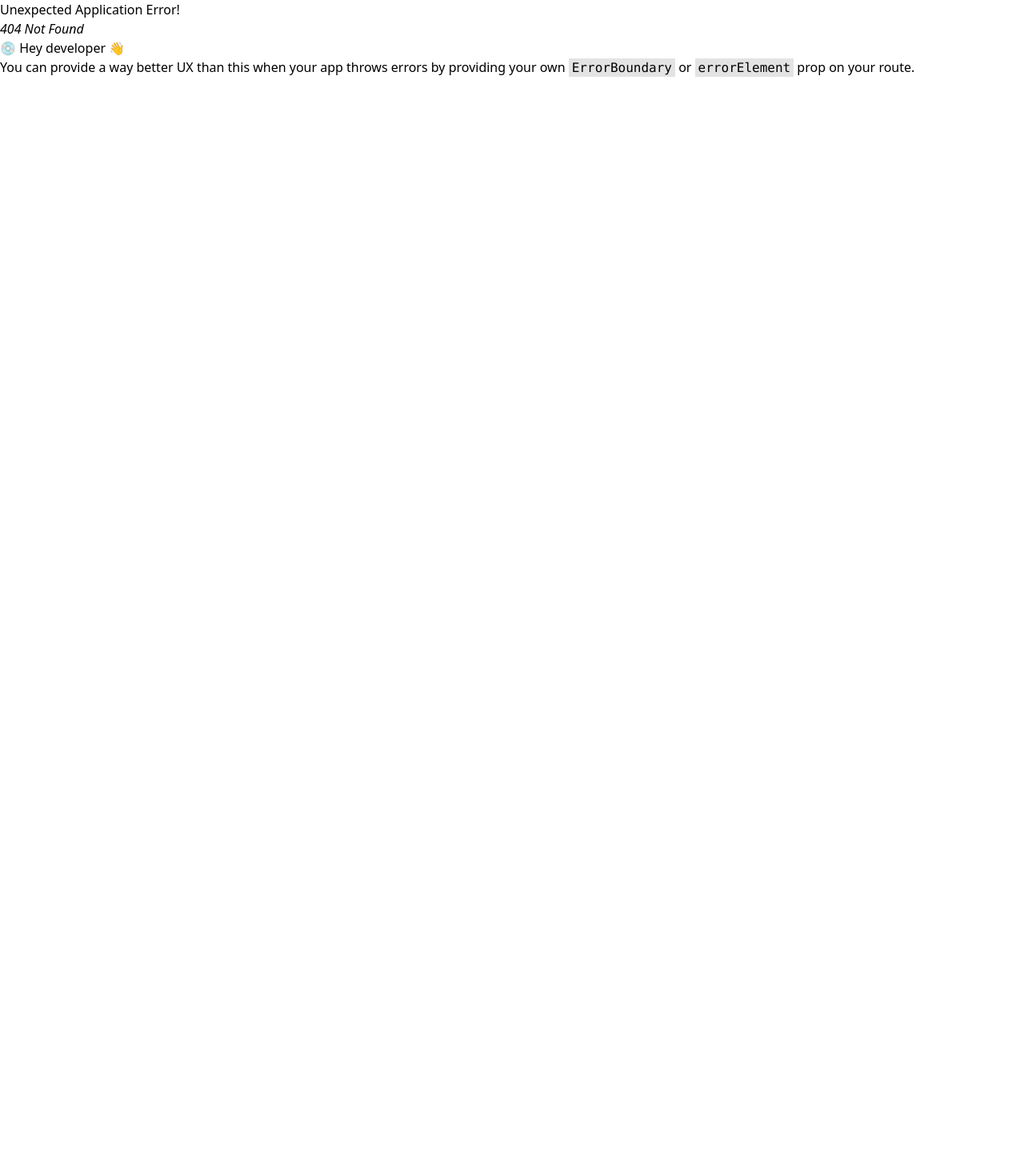
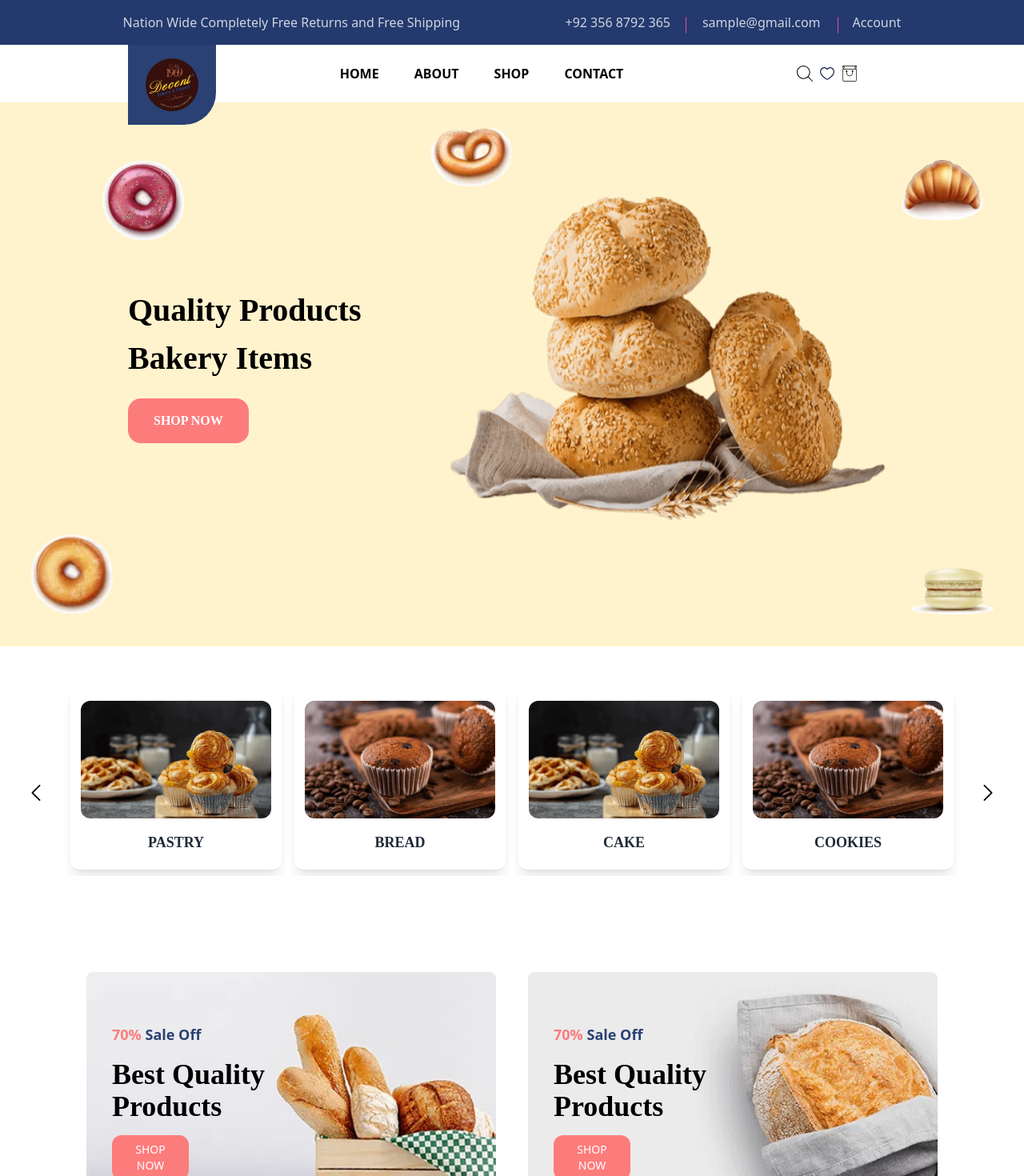
Before and after one commit to daniits/decentbakeryswl, a React (Vite) app: page /home in a window 1280 px wide. Before the commit this address had no page. Shown: the top 1470 px of the page at 80% size. Before the commit the page ends 800 px from the top, so only its background shows below. Built offline with nearby package versions, Linux system fonts and the light colour scheme; a web font is replaced by a local one.

Commit message:
footer is remaining

```diff
--- a/src/components/Layout/Navbar/Navbar.jsx
+++ b/src/components/Layout/Navbar/Navbar.jsx
@@ -2,49 +2,95 @@ import React, { useState } from 'react'
 import { Link } from 'react-router-dom'
 import SvgIcon from '../../../../public/images/Svgicon'
 import Logo from "/images/icons/logo.png"
+import Drawer from '../../UI/Drawer'
 
 
 const Navbar = () => {
 
     const [isHeartActive, setHeartActive] = useState(true);
     const [isBagActive, setBagActive] = useState(true);
+
+
+    const [showDrawer, setShowDrawer] = useState(false);
+
+    const handleOpenDrawer = () => {
+        setShowDrawer(true);
+    };
+
+    const handleCloseDrawer = () => {
+        setShowDrawer(false);
+    };
+
+
     return (
-        <nav className="flex items-center justify-between h-[9vh] px-52 py-4 relative text-black bg-white">
+        <nav className="flex items-center sm:justify-end lg:justify-between h-[9vh] px-10 lg:px-52 py-4 relative text-black bg-white">
             {/* Left: Bakery */}
-            <div className="flex items-center justify-center z-50 bg-[#2b4174] top-0 h-[100px] w-[110px] absolute rounded-br-[40px] left-40">
-                <div className='flex flex-col items-center'>
+            <div className="flex items-center justify-center z-50 bg-[#2b4174] top-0 h-[100px] w-[110px] absolute rounded-br-[40px] left-10 lg:left-40">
+                <div className="flex flex-col items-center">
                     <img src={Logo} alt="backeryLOGO" className="w-[60%] h-auto" />
-                    {/* <h1 className='text-white font-bold'>BACKERY</h1> */}
                 </div>
             </div>
 
-            <div className="flex-grow hidden  justify-center items-center gap-5 font-semibold">
-                <Link to="/home" className="hover:text-white rounded-lg px-3 py-2 transition-all duration-300 ease-in-out hover:bg-[url('/images/icons/menu_shape.png')]">HOME</Link>
-                <Link to="/about" className="hover:text-white rounded-lg px-3 py-2 transition-all duration-300 ease-in-out hover:bg-[url('/images/icons/menu_shape.png')]">ABOUT</Link>
-                <Link to="/shop" className="hover:text-white rounded-lg px-3 py-2 transition-all duration-300 ease-in-out hover:bg-[url('/images/icons/menu_shape.png')]">SHOP</Link>
-                <Link to="/contact" className="hover:text-white rounded-lg px-3 py-2 transition-all duration-300 ease-in-out hover:bg-[url('/images/icons/menu_shape.png')]">CONTACT</Link>
+            {/* Center Links */}
+            <div className="hidden lg:flex flex-grow justify-center items-center gap-5 font-semibold">
+                <Link
+                    to="/home"
+                    className="hover:text-white rounded-lg px-3 py-2 transition-all duration-300 ease-in-out hover:bg-[url('/images/icons/menu_shape.png')]"
+                >
+                    HOME
+                </Link>
+                <Link
+                    to="/about"
+                    className="hover:text-white rounded-lg px-3 py-2 transition-all duration-300 ease-in-out hover:bg-[url('/images/icons/menu_shape.png')]"
+                >
+                    ABOUT
+                </Link>
+                <Link
+                    to="/shop"
+                    className="hover:text-white rounded-lg px-3 py-2 transition-all duration-300 ease-in-out hover:bg-[url('/images/icons/menu_shape.png')]"
+                >
+                    SHOP
+                </Link>
+                <Link
+                    to="/contact"
+                    className="hover:text-white rounded-lg px-3 py-2 transition-all duration-300 ease-in-out hover:bg-[url('/images/icons/menu_shape.png')]"
+                >
+                    CONTACT
+                </Link>
             </div>
-            {/* ./icons/${iconName}.svg */}
-            <div className="flex gap-5 items-center">
-                <div className='' >
-                    <SvgIcon iconName="search" className="w-5 h-auto cursor-pointer" />
-                </div>
-                <div className='' onMouseEnter={() => setHeartActive(false)} onMouseLeave={() => setHeartActive(true)}>
+
+            {/* Right Section */}
+            <div className="flex gap-10 items-center lg:right-[10px]">
+                {/* Icons */}
+                <div className='flex gap-2'>
+                <SvgIcon iconName="search" className="w-5 h-auto cursor-pointer" />
+                <div onMouseEnter={() => setHeartActive(false)} onMouseLeave={() => setHeartActive(true)}>
                     {isHeartActive ? (
                         <SvgIcon iconName="heart" className="w-5 h-auto cursor-pointer" />
                     ) : (
                         <SvgIcon iconName="heartTwo" className="w-5 h-auto cursor-pointer" />
                     )}
                 </div>
-                <div className='' onMouseEnter={() => setBagActive(false)} onMouseLeave={() => setBagActive(true)}>
+                <div onMouseEnter={() => setBagActive(false)} onMouseLeave={() => setBagActive(true)}>
                     {isBagActive ? (
                         <SvgIcon iconName="bag" className="w-5 h-auto cursor-pointer" />
                     ) : (
                         <SvgIcon iconName="bagTwo" className="w-5 h-auto cursor-pointer" />
                     )}
+                    {/* Drawer Trigger */}
+                </div>
+                </div>
+                <div className="lg:hidden ">
+                    <Drawer showDrawer={showDrawer} handleClose={handleCloseDrawer} />
+                    <SvgIcon
+                        iconName="threeLines"
+                        onClick={handleOpenDrawer}
+                        className="w-5 h-5 cursor-pointer"
+                    />
                 </div>
             </div>
         </nav>
+
     )
 }
 
--- /dev/null
+++ b/src/components/Pages/AboutUs/AboutUs.jsx
@@ -0,0 +1,11 @@
+import React from 'react'
+
+const AboutUs = () => {
+  return (
+    <div>
+      <h1>About Us is yet to be build</h1>
+    </div>
+  )
+}
+
+export default AboutUs
--- /dev/null
+++ b/src/components/Pages/Contact/Contact.jsx
@@ -0,0 +1,11 @@
+import React from 'react'
+
+const Contact = () => {
+  return (
+    <div>
+      <h1>Contact page is yet to be build</h1>
+    </div>
+  )
+}
+
+export default Contact
--- a/src/components/Pages/Home/Sections/BestSeller/BestSeller.jsx
+++ b/src/components/Pages/Home/Sections/BestSeller/BestSeller.jsx
@@ -1,6 +1,8 @@
 import React from "react";
 import Slider from "react-slick";
 import SvgIcon from "../../../../../../public/images/Svgicon";
+import "slick-carousel/slick/slick.css";
+import "slick-carousel/slick/slick-theme.css";
 
 // function NextArrow(props) {
 //     const { className, style, onClick } = props;
@@ -106,19 +108,20 @@ function BestSeller() {
         prevArrow: <PrevArrow />,
         responsive: [
             {
-                breakpoint: 1024,
-                settings: { slidesToShow: 3 },
+                breakpoint: 1200,
+                settings: { slidesToShow: 3, slidesToScroll: 1 },
+            },
+            {
+                breakpoint: 1050,
+                settings: { slidesToShow: 2, slidesToScroll: 1 },
             },
             {
                 breakpoint: 768,
-                settings: { slidesToShow: 2 },
-            },
-            {
-                breakpoint: 480,
-                settings: { slidesToShow: 1 },
+                settings: { slidesToShow: 1, slidesToScroll: 1 },
             },
         ],
     };
+
 
     return (
         <div className="mx-20 px-0 py-10 relative">
@@ -131,13 +134,13 @@ function BestSeller() {
             <Slider {...settings}>
                 {products.map((product, key) => (
                     <div key={key} className="p-4 h-full">
-                    <div className="relative bg-white border border-gray-200 w-[360px] mx-auto rounded-3xl group overflow-hidden shadow-md hover:shadow-lg transform hover:-translate-y-2 transition-all duration-300">
+                    <div className="relative bg-white border border-gray-200 sm:w-[280px] md:w-[300px] lg:w-[300px] mx-auto rounded-3xl group overflow-hidden shadow-md hover:shadow-lg transform hover:-translate-y-2 transition-all duration-300">
                         {/* Image Section */}
                         <div className="flex items-center justify-center mx-auto w-full h-[240px]  overflow-hidden">
                             <img
                                 src={product.img}
                                 alt={product.name}
-                                className="w-[90%] h-full object-cover group-hover:pop-up3   "
+                                className="w-[90%] h-full object-cover group-hover:pop-up3"
                             />
                             {/* Tag */}
                             <div className="absolute top-3 left-3 bg-red-500 text-white text-xs font-bold px-3 py-1 rounded-full shadow-md">
@@ -162,7 +165,6 @@ function BestSeller() {
                         </div>
                     </div>
                 </div>
-
                 ))}
             </Slider>
         </div>
--- /dev/null
+++ b/src/components/Pages/Shop/Shop.jsx
@@ -0,0 +1,11 @@
+import React from 'react'
+
+const Shop = () => {
+  return (
+    <div>
+      <h1>Shop is yet to be build</h1>
+    </div>
+  )
+}
+
+export default Shop
--- /dev/null
+++ b/src/components/UI/Drawer.jsx
@@ -0,0 +1,69 @@
+import React from 'react';
+import { Link } from 'react-router-dom';
+
+const Drawer = ({ showDrawer, handleClose }) => {
+    return (
+        <div
+            className={`fixed inset-0 z-50 ${showDrawer ? 'pointer-events-auto' : 'pointer-events-none'}`}
+        >
+            {/* Overlay */}
+            <div
+                className={`fixed inset-0 bg-black bg-opacity-50 transition-opacity duration-300 ${
+                    showDrawer ? 'opacity-100' : 'opacity-0'
+                }`}
+                onClick={handleClose}
+            ></div>
+
+            {/* Drawer */}
+            <div
+                className={`fixed right-0 top-0 h-full w-[40vw] md:w-[40vw] bg-[#2b4174] transform transition-transform duration-300 ${
+                    showDrawer ? 'translate-x-0' : 'translate-x-full'
+                }`}
+            >
+                {/* Close Button */}
+                <button
+                    className="absolute top-4 right-4 text-white text-2xl font-bold"
+                    onClick={handleClose}
+                >
+                    ×
+                </button>
+
+                {/* Drawer Content */}
+                <div className="flex flex-col p-5 gap-10 mt-16">
+                    <div className="flex flex-col justify-center items-center gap-5 font-semibold">
+                        <Link
+                            to="/home"
+                            onClick={handleClose}
+                            className="text-white hover:bg-[#087D87] rounded-lg px-3 py-2 transition-all duration-300 ease-in-out"
+                        >
+                            HOME
+                        </Link>
+                        <Link
+                            to="/about"
+                            onClick={handleClose}
+                            className="text-white hover:bg-[#087D87] rounded-lg px-3 py-2 transition-all duration-300 ease-in-out"
+                        >
+                            ABOUT
+                        </Link>
+                        <Link
+                            to="/shop"
+                            onClick={handleClose}
+                            className="text-white hover:bg-[#087D87] rounded-lg px-3 py-2 transition-all duration-300 ease-in-out"
+                        >
+                            SHOP
+                        </Link>
+                        <Link
+                            to="/contact"
+                            onClick={handleClose}
+                            className="text-white hover:bg-[#087D87] rounded-lg px-3 py-2 transition-all duration-300 ease-in-out"
+                        >
+                            CONTACT
+                        </Link>
+                    </div>
+                </div>
+            </div>
+        </div>
+    );
+};
+
+export default Drawer;
```
Also changed, not shown: src/components/Routes/Routes.jsx (+19 -0 lines), public/images/icons/threeLines.svg (added).
